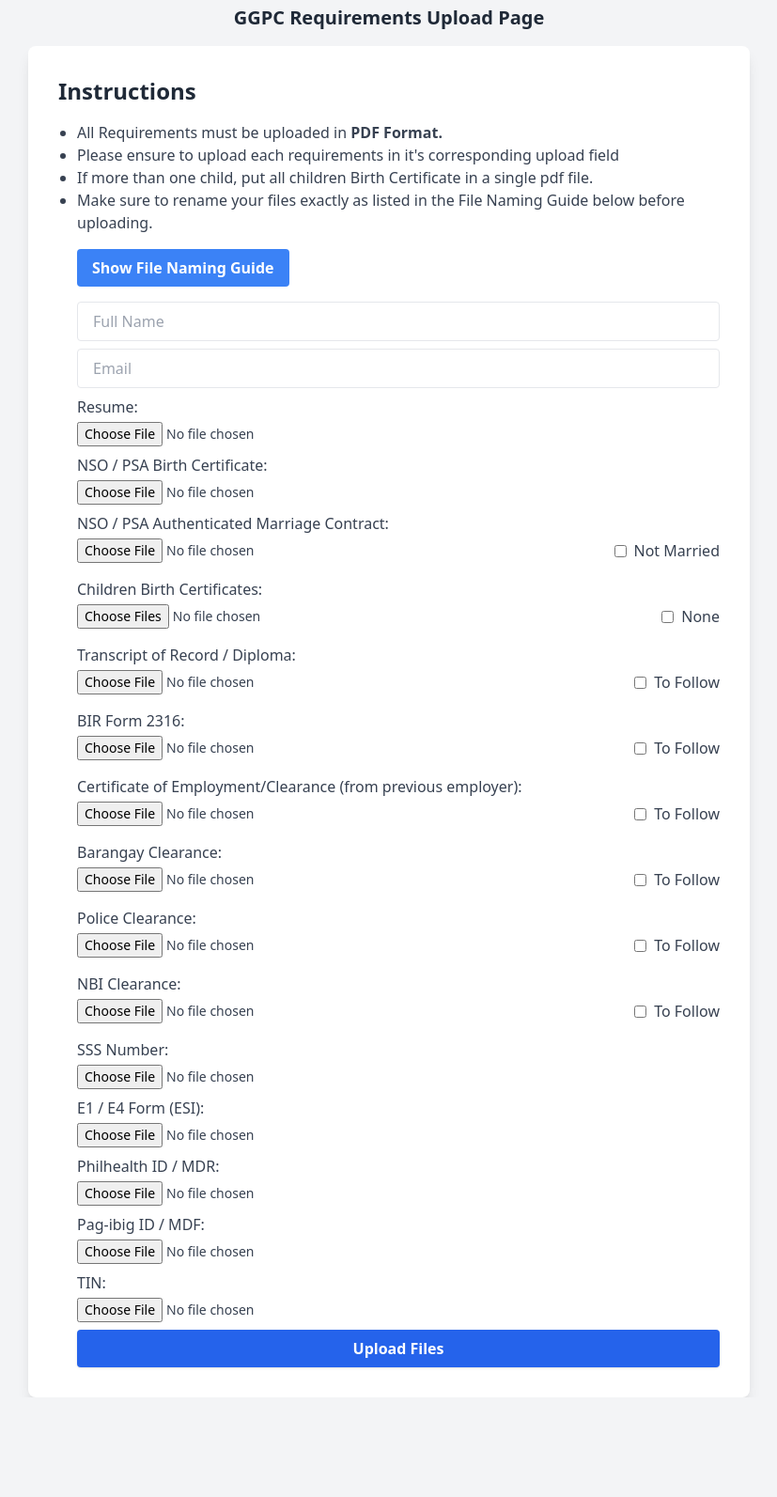
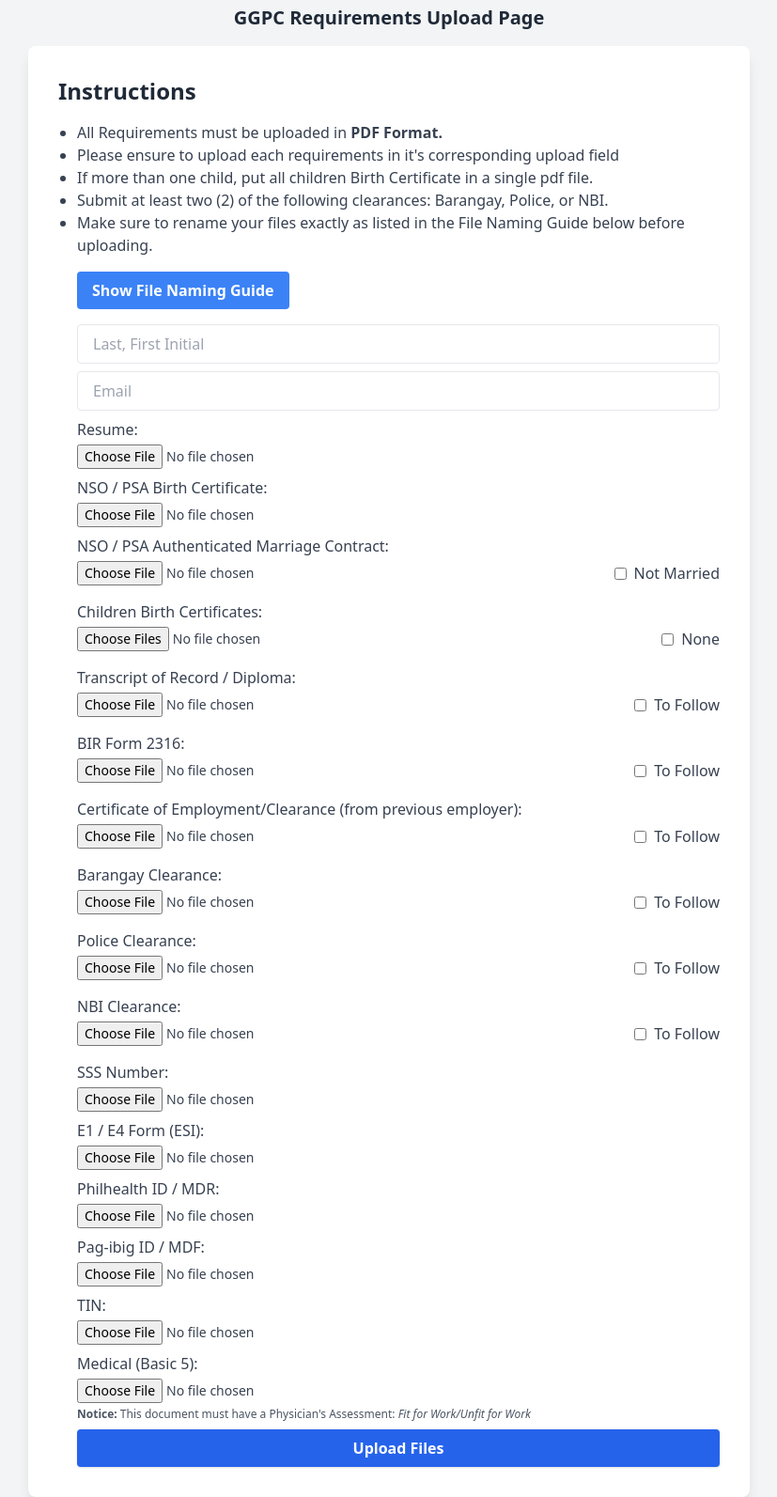
Before and after one commit to ivancepe/ggpc-requirementsupload-clean, a website: page public/index.html in a window 1280 px wide. Shown: the part 115-1708 px from the top of the page at 94% size, without its empty margins (226-1053 px from the left). Before the commit the page ends 1602 px from the top, so only its background shows below. Drawn offline with nearby package versions, Linux system fonts and the light colour scheme.

Commit message:
Add Medical.pdf requirement field and update upload.js

```diff
--- a/netlify/functions/dashboard.js
+++ b/netlify/functions/dashboard.js
@@ -15,8 +15,8 @@ const REQUIRED_FILES = [
   'E1E4',
   'Philhealth',
   'Pag-ibig',
-  'TIN'
-  // ...add all required files here
+  'TIN',
+  'Medical.pdf'
 ];
 
 const normalize = str =>
--- a/public/index.html
+++ b/public/index.html
@@ -20,6 +20,7 @@
         <li>All Requirements must be uploaded in <strong>PDF Format.</strong></li>
         <li>Please ensure to upload each requirements in it's corresponding upload field</li>
         <li>If more than one child, put all children Birth Certificate in a single pdf file.</li>
+        <li>Submit at least two (2) of the following clearances: Barangay, Police, or NBI.</li>
         <li>Make sure to rename your files exactly as listed in the File Naming Guide below before uploading.</li>
     </p>
     <!-- Add this above your form, inside your main card -->
@@ -50,11 +51,12 @@
           <li>Philhealth.pdf</li>
           <li>Pagibig.pdf</li>
           <li>TIN.pdf</li>
+          <li>Medical.pdf</li>
         </ul>
       </div>
     </div>
     <form class="mt-4" id="uploadForm" enctype="multipart/form-data">
-      <input type="text" name="fullname" placeholder="Full Name" required class="mb-2 px-4 py-2 border rounded w-full">
+      <input type="text" name="fullname" placeholder="Last, First Initial" required class="mb-2 px-4 py-2 border rounded w-full">
       <input type="email" name="email" placeholder="Email" required class="mb-2 px-4 py-2 border rounded w-full">
       <label class="block font-medium mb-1">Resume:</label>
       <input type="file" name="resume" required class="mb-2 block w-full text-sm text-gray-700">
@@ -148,6 +150,15 @@
 
       <label class="block font-medium mb-1">TIN:</label>
       <input type="file" name="tin" id="tin" required class="mb-2 block w-full text-sm text-gray-700">
+
+      <label class="block font-medium mb-1">Medical (Basic 5):</label>
+      <div class="mb-2">
+        <input type="file" name="medical_basic5" id="medical_basic5" required class="block w-full text-sm text-gray-700" />
+        <p class="text-xs text-gray-600 mt-1">
+          <strong>Notice:</strong> This document must have a Physician's Assessment: <em>Fit for Work/Unfit for Work</em>
+        </p>
+      </div>
+
       <button id="uploadBtn" type="submit" class="bg-blue-600 hover:bg-blue-700 text-white font-semibold px-8 py-2 rounded shadow w-full">
         <span id="uploadBtnText">Upload Files</span>
       </button>
```
Also changed, not shown: netlify/functions/upload.js (+11 -2 lines).
